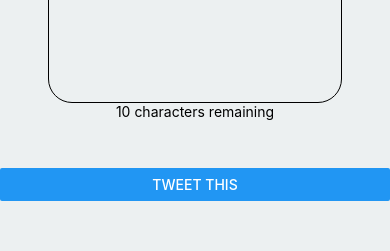
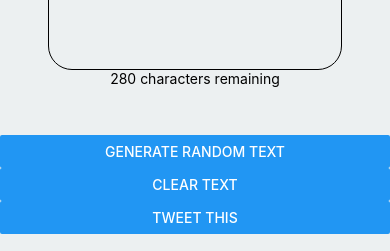
Before and after one commit to lyqht/centauri-tweeter, a React Native app in the folder UserGreeter/: screen /Tweet in a window 390 px wide. Shown: the part 477-728 px from the top of the page. Built offline with nearby package versions, Linux system fonts and the light colour scheme.

Commit message:
added buttons to generate random text and clear text

```diff
--- a/UserGreeter/components/Textbox.tsx
+++ b/UserGreeter/components/Textbox.tsx
@@ -1,17 +1,17 @@
 import * as React from "react";
-import { Text, TextInput, View, StyleSheet } from "react-native";
+import { StyleSheet, Text, TextInput, View } from "react-native";
 
 type TextboxProps = {
     text: string;
+    maxCharLimit: number;
     onChangeText: ((text: string) => void)
 }
 
-const Textbox: React.FC<TextboxProps> = ({text, onChangeText}) => {
-    const maxLimit = 10;
+const Textbox: React.FC<TextboxProps> = ({text, onChangeText, maxCharLimit}) => {
     const [borderColor, onChangeBorderColor] = React.useState(colors.border.default);
     const [backgroundColor, onChangeBgColor] = React.useState(colors.background.default);
 
-    const getRemainingChars = () => maxLimit - text.length;
+    const getRemainingChars = () => maxCharLimit - text.length;
 
     React.useEffect(() => {
         if (getRemainingChars() < 10 && getRemainingChars() > 0) {
--- /dev/null
+++ b/UserGreeter/faker.d.ts
@@ -0,0 +1,4 @@
+declare module '@faker-js/faker' {
+    import faker from 'faker';
+    export default faker;
+}
--- a/UserGreeter/package.json
+++ b/UserGreeter/package.json
@@ -10,9 +10,11 @@
     "lint": "eslint . --ext .js,.jsx,.ts,.tsx"
   },
   "dependencies": {
+    "@faker-js/faker": "^6.0.0-alpha.3",
     "@react-native-async-storage/async-storage": "^1.15.15",
     "@react-navigation/native": "^6.0.6",
     "@react-navigation/native-stack": "^6.2.5",
+    "@types/faker": "^5.5.9",
     "@types/uuid": "^8.3.4",
     "react": "17.0.2",
     "react-native": "0.66.4",
--- a/UserGreeter/screens/TweetScreen.tsx
+++ b/UserGreeter/screens/TweetScreen.tsx
@@ -1,15 +1,17 @@
+import { useAsyncStorage } from "@react-native-async-storage/async-storage";
+import { useNavigation } from "@react-navigation/native";
+import { NativeStackScreenProps } from "@react-navigation/native-stack";
+import faker from "@faker-js/faker";
 import React, { useContext, useState } from "react";
 import { Button, SafeAreaView, StyleSheet } from "react-native";
-import Textbox from "../components/Textbox";
-import { useNavigation } from "@react-navigation/native";
-import TweeterContext, { Tweet } from "../context";
-import { useAsyncStorage } from "@react-native-async-storage/async-storage";
 import "react-native-get-random-values";
 import { v4 as uuidv4 } from "uuid";
-import { NativeStackScreenProps } from "@react-navigation/native-stack";
+import Textbox from "../components/Textbox";
+import TweeterContext, { Tweet } from "../context";
 import { RootStackParamList } from "../routes";
 
 type TweetScreenProps = NativeStackScreenProps<RootStackParamList, "TweetActivity">;
+const maxCharLimit = 280;
 
 const TweetScreen: React.FC = () => {
     const navigation = useNavigation<TweetScreenProps["navigation"]>();
@@ -29,11 +31,18 @@ const TweetScreen: React.FC = () => {
         onChangeText("");
     };
 
-    const textboxProps = { text, onChangeText };
+    const textboxProps = { text, onChangeText, maxCharLimit };
 
     return (
         <SafeAreaView style={styles.container}>
             <Textbox {...textboxProps} />
+            <Button title="Generate Random Text" onPress={() => {
+                let newText = faker.hacker.phrase();
+                onChangeText(newText);
+            }} />
+            <Button title="Clear Text" onPress={() => {
+                onChangeText("");
+            }} />
             <Button title="Tweet this" onPress={() => {
                 saveTweet();
                 navigation.navigate("TweetActivity");
```
Also changed, not shown: 1 other file (tests, documents, lock files or other folders).
